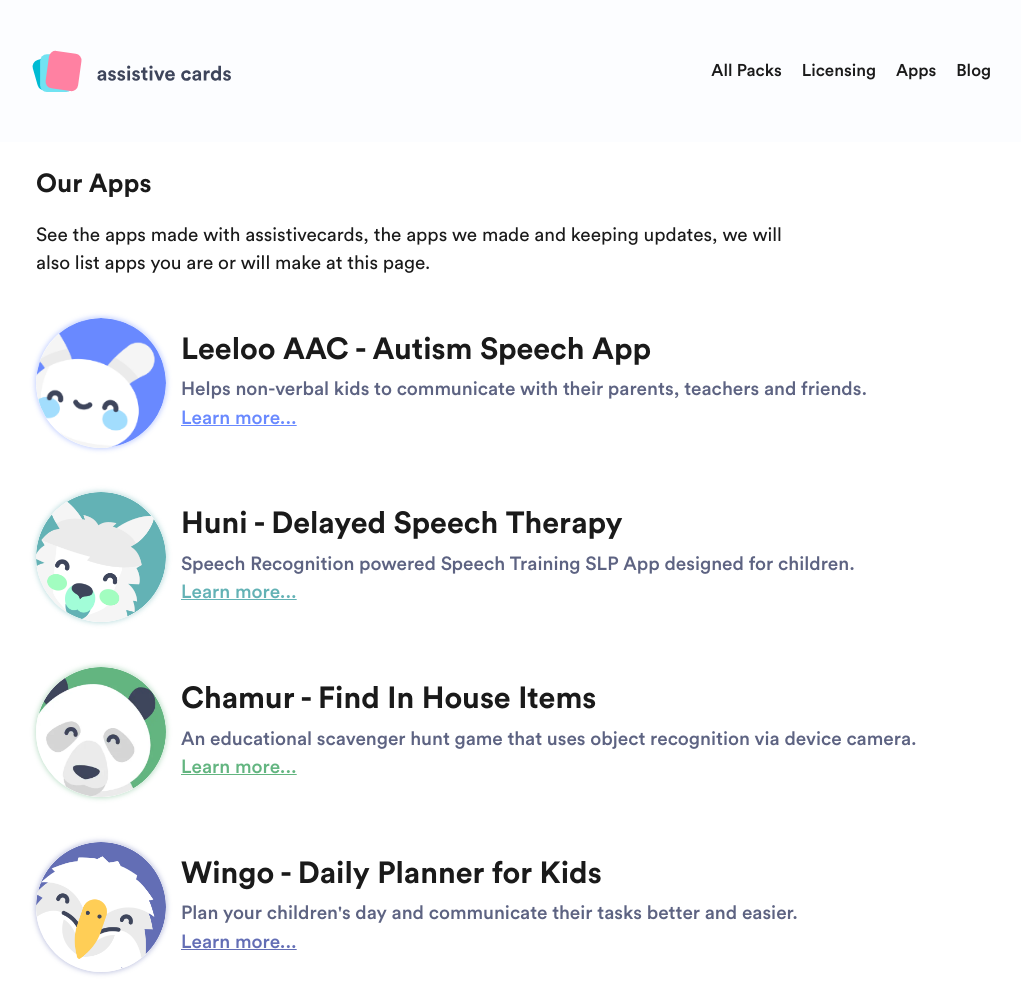
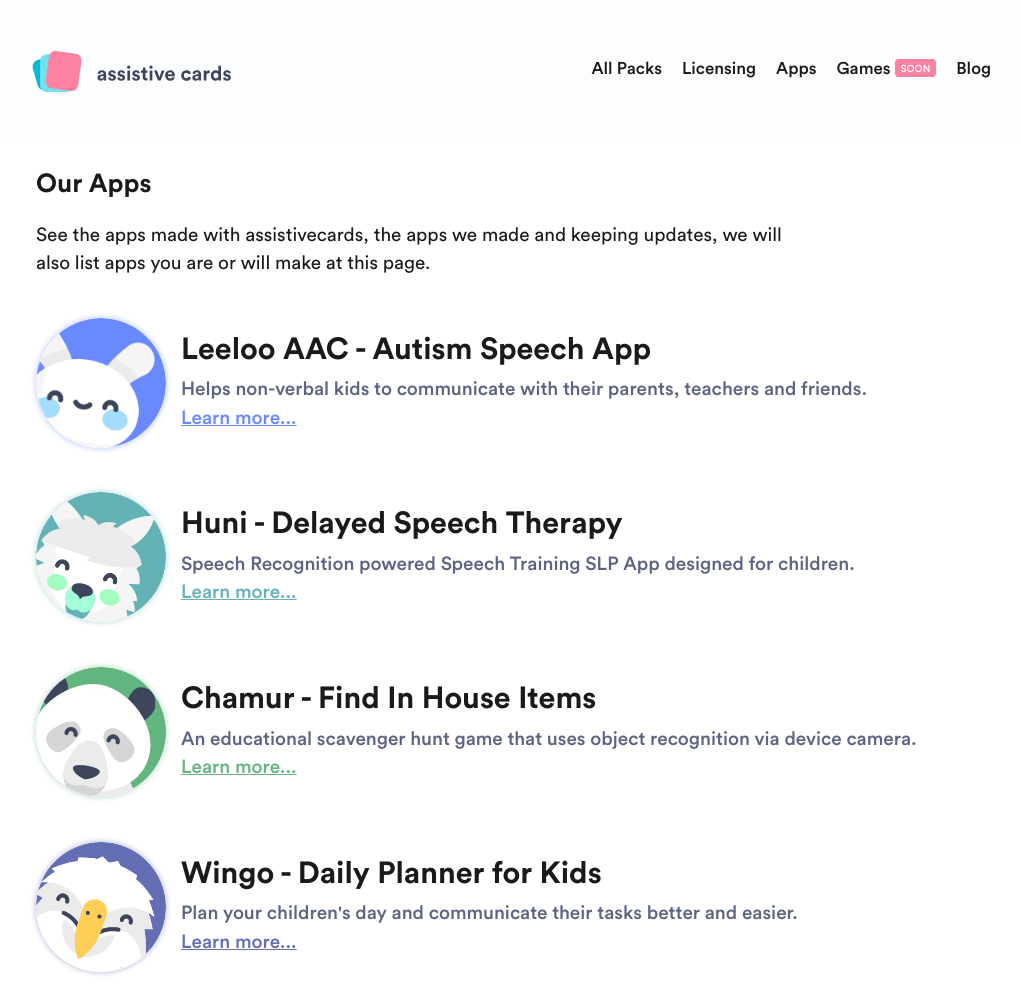
Before and after one commit to assistivecards/assistivecards, a Gatsby site: page /apps in a window 1280 px wide. Shown: the top 1000 px of the page, without its empty margins (124-1145 px from the left). Built offline with nearby package versions, Linux system fonts and the light colour scheme; Gatsby itself is replaced by a stand-in of ours.

Commit message:
add games page

```diff
--- a/interface/en.json
+++ b/interface/en.json
@@ -3,6 +3,7 @@
 	"allpacks": "All Packs",
 	"licensing": "Licensing",
 	"apps": "Apps",
+	"games": "Games",
 	"blog": "Blog",
 	"made_by": "Made with love by",
 	"awesome_people": "Awesome People",
--- a/package.json
+++ b/package.json
@@ -40,6 +40,7 @@
     "build": "gatsby build",
     "ui": "cd scripts && set GOOGLE_APPLICATION_CREDENTIALS=note-1555109906591-0fdf76eae8e8.json&& node uidatamaker.js",
     "develop": "gatsby develop",
+    "dev": "gatsby develop",
     "format": "prettier --write \"**/*.{js,jsx,json,md}\"",
     "push": "gatsby build && aws s3 rm s3://assistivecards.com --recursive && aws s3 cp public s3://assistivecards.com --recursive",
     "start": "set NODE_OPTIONS=--max_old_space_size=8192 && gatsby develop",
--- a/src/components/header.js
+++ b/src/components/header.js
@@ -27,6 +27,7 @@
               <Link to={`/${language}/packs/`}>{T(language, "allpacks")}</Link>
               <Link to={`/licensing/`}>{T(language, "licensing")}</Link>
               <Link to={`/apps/`}>{T(language, "apps")}</Link>
+              <Link to={`/games/`}>{T(language, "games")}<span className="soon">SOON</span></Link>
               <Link to={`/blog/`}>{T(language, "blog")}</Link>
               {false &&
                 <Link to={`/search/`}>
--- a/src/components/layout.css
+++ b/src/components/layout.css
@@ -1090,6 +1090,20 @@
   }
 }
 
+.soon {
+  background: #ff81a2;
+  border-radius: 4px;
+  bottom: 2px;
+  color: #fff;
+  font-size: 10px;
+  padding-left: 6px;
+  padding-right: 6px;
+  padding-top: 5px;
+  padding-bottom: 3px;
+  margin-left: 4px;
+  position: relative;
+}
+
 
 @media only screen and (max-width: 480px) {
   html {
```
Also changed, not shown: src/pages/games.js (added, +48 -0 lines).
